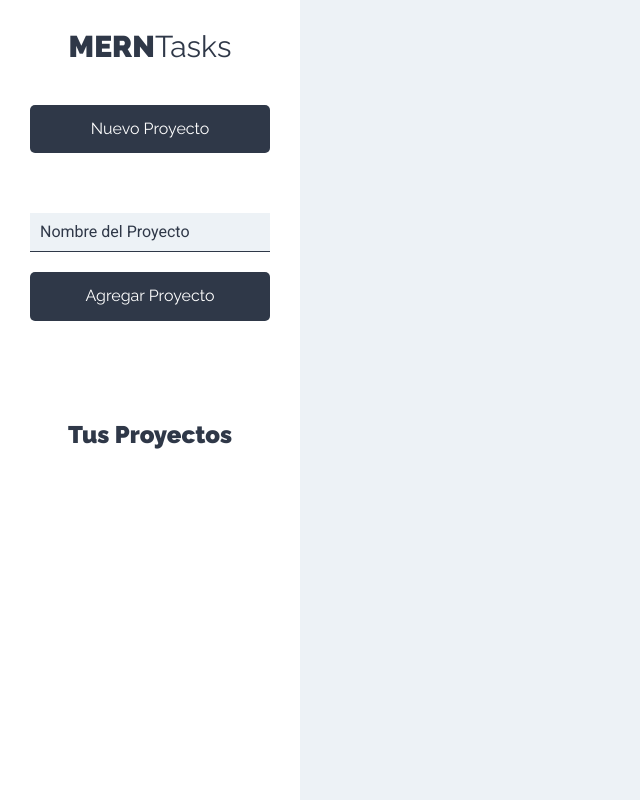
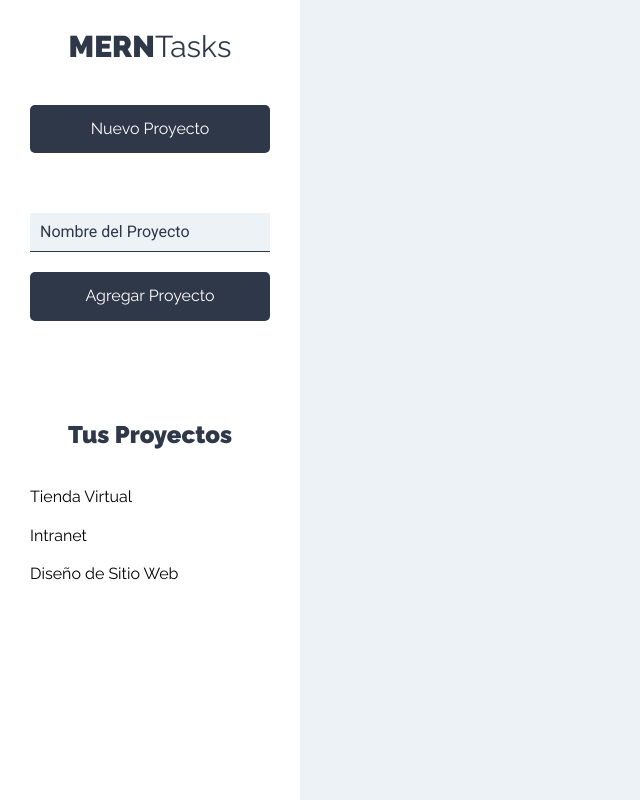
Before and after one commit to tomasgz7/Merntasks-cliente, a React (Create React App) app: page /proyectos in a window 1280 px wide. Shown: the whole page, without its empty margins (0-640 px from the left). Built offline with nearby package versions, Linux system fonts and the light colour scheme.

Commit message:
Listando los proyectos que son creados

```diff
--- a/src/components/layout/Sidebar.js
+++ b/src/components/layout/Sidebar.js
@@ -1,5 +1,6 @@
 import React from 'react';
 import NuevoProyecto from '../proyectos/NuevoProyecto';
+import ListadoProyectos from '../proyectos/ListadoProyectos';
 
 const Sidebar = () => {
     return (
@@ -10,7 +11,9 @@
 
             <div className='proyectos'>
                 <h2>Tus Proyectos</h2>
-            </div>
+
+                <ListadoProyectos />
+             </div>
         </aside>
 
      );
--- /dev/null
+++ b/src/components/proyectos/ListadoProyectos.js
@@ -0,0 +1,26 @@
+import React from 'react';
+import Proyecto from './Proyecto';
+
+const ListadoProyectos = () => {
+
+    const proyectos = [
+        {nombre: 'Tienda Virtual'},
+        {nombre: 'Intranet'},
+        {nombre: 'Diseño de Sitio Web'}
+    ]
+
+    return (
+
+        <ul className='listado-proyectos'>
+            {proyectos.map(proyecto =>(
+
+                <Proyecto
+                proyecto={proyecto}
+                />
+            ))}
+        </ul>
+
+    );
+}
+
+export default ListadoProyectos;
--- /dev/null
+++ b/src/components/proyectos/Proyecto.js
@@ -0,0 +1,14 @@
+import React from 'react';
+
+const Proyecto = ({proyecto}) => {
+    return (
+        <li>
+            <button
+                type='button'
+                className='btn btn-blank'
+            >{proyecto.nombre}</button>
+        </li>
+     );
+}
+
+export default Proyecto ;
```
